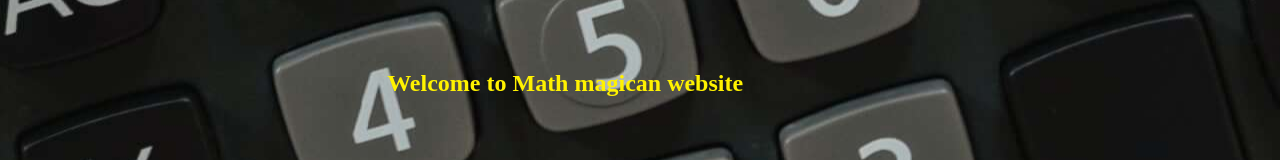
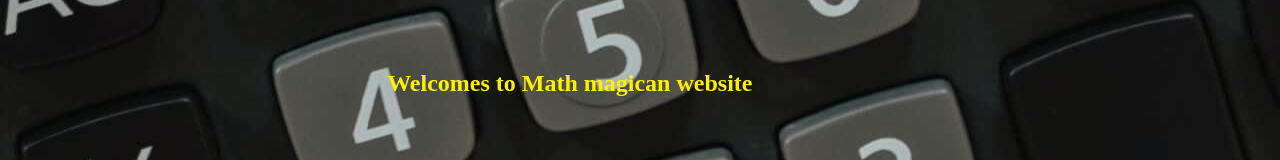
Before and after one commit to che30/react-calculator-app-project, a React (Create React App) app: page / in a window 1280 px wide. Shown: the part 218-378 px from the top of the page. Built offline with nearby package versions, Linux system fonts and the light colour scheme; the HTML template or start-up script is replaced by a standard one.

Commit message:
Modify snapshot

```diff
--- a/src/component/Home.js
+++ b/src/component/Home.js
@@ -1,6 +1,6 @@
 import '../Home.css';
 
 const Home = () => (
-  <h2 className="home">Welcome to Math magican website</h2>
+  <h2 className="home">Welcomes to Math magican website</h2>
 );
 export default Home;
```
